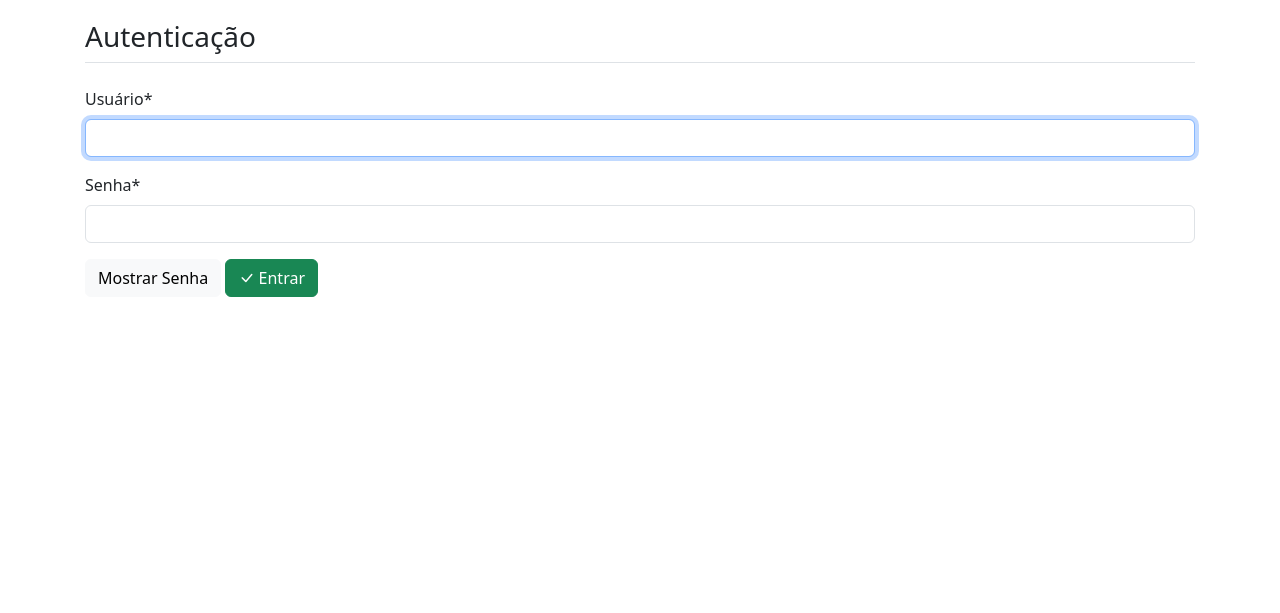
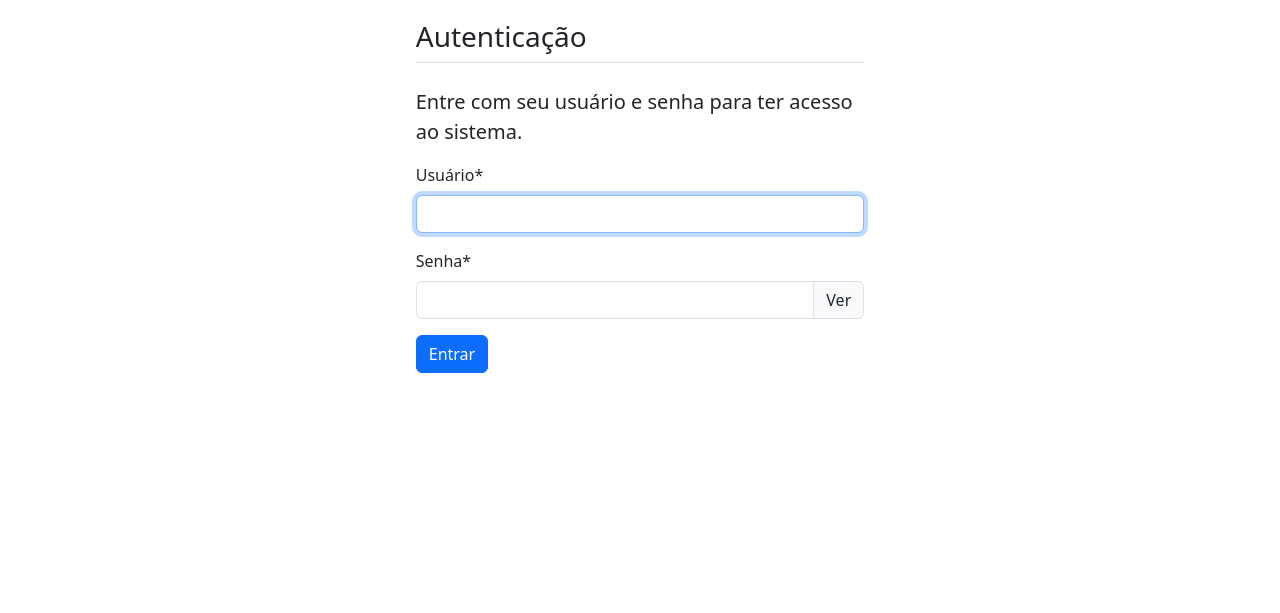
Before and after one commit to GustavoOrelio/BeautyTime, a Django app: template usuarios/templates/usuario/login.html in a window 1280 px wide. Shown: the part 56-669 px from the top of the page. Run offline with Django 4.2, Linux system fonts and the light colour scheme; the template is opened without the code that fills it, so the values that code supplies are empty; some libraries are stand-ins or nearby versions.

Commit message:
Adicionando mascaras

```diff
--- a/cadastros/models.py
+++ b/cadastros/models.py
@@ -90,7 +90,7 @@ class Servico(models.Model):
 
 class Agendamento(models.Model):
     cliente = models.ForeignKey(Cliente, on_delete=models.PROTECT)
-    dataAgendamento = models.DateField(verbose_name="Data de Agendamento")
+    data_agendamento = models.DateField(verbose_name="Data de Agendamento")
     servico = models.ForeignKey(Servico, on_delete=models.PROTECT)
     horario = models.TimeField(verbose_name="Horário")
 
--- a/cadastros/views.py
+++ b/cadastros/views.py
@@ -115,7 +115,7 @@ class ServicoCreateView(GroupRequiredMixin, CreateView):
 
 class AgendamentoCreateView(GroupRequiredMixin, CreateView):
     model = Agendamento
-    fields = ["cliente", "dataAgendamento", "servico", "horario"]
+    fields = ["cliente", "data_agendamento", "servico", "horario"]
     template_name = "cadastros/form.html"
     success_url = reverse_lazy("listar-agendamento")
     group_required = ["Administrador"]
@@ -179,7 +179,7 @@ class ServicoUpdateView(GroupRequiredMixin, UpdateView):
 
 class AgendamentoUpdateView(GroupRequiredMixin, UpdateView):
     model = Agendamento
-    fields = ["cliente", "dataAgendamento", "servico", "horario"]
+    fields = ["cliente", "data_agendamento", "servico", "horario"]
     template_name = "cadastros/form.html"
     success_url = reverse_lazy("listar-agendamento")
     group_required = ["Administrador"]
--- a/usuarios/templates/usuario/login.html
+++ b/usuarios/templates/usuario/login.html
@@ -2,59 +2,90 @@
 
 {% load static %}
 
-{% load crispy_forms_tags%}
+{% load crispy_forms_tags %}
 
 {% block conteudo %}
+
+<div class="row justify-content-center">
+    <div class="col-lg-5">
+
         <h3 class="mt-3 border-bottom mb-4 pb-2">
             Autenticação
         </h3>
+        <p class="lead">Entre com seu usuário e senha para ter acesso ao sistema.</p>
 
-<form action="" method="post" enctype="multipart/form-data">
+        {% if form.errors %}
+        <div class="alert alert-danger">
+            {{ form.errors }}
+        </div>
+        {% endif %}
+
+        <form action="" method="post">
             {% csrf_token %}
 
             <div id="div_id_username" class="mb-3">
                 <label for="id_username" class="form-label requiredField">
                     Usuário<span class="asteriskField">*</span>
                 </label>
-<input type="text" name="username" autofocus autocapitalize="none" autocomplete="username" maxlength="150" class="textinput form-control" required id="id_username">
+                <input type="text" name="username" autofocus
+                    autocapitalize="none" autocomplete="username" maxlength="150" class="textinput textInput form-control" required
+                    id="id_username">
             </div>
 
             <div id="div_id_password" class="mb-3">
-    <label for="id_password" class="form-label requiredField">Senha<span class="asteriskField">*</span></label>
-<input type="password" name="password" autocomplete="current-password" class="passwordinput form-control" required id="id_password">
+                <label for="id_password" class="form-label requiredField">
+                    Senha<span class="asteriskField">*</span>
+                </label>
+                <div class="input-group mb-3">
+                    <input type="password" name="password" autocomplete="current-password" class="textinput textInput form-control" required
+                        id="id_password">
+                    <span class="input-group-text" id="btn-mostrar">Ver</span>
+                </div>
             </div>
 
-    <span class="btn btn-light" id="btn-mostrar-senha">
-        Mostrar Senha
-    </span>
-
-    <button type="submit" class="btn btn-success">
-        <i class="bi bi-check-lg"></i>
+            <button type="submit" class="btn btn-primary">
                 Entrar
             </button>
 
         </form>
 
+    </div>
+</div>
+
 {% endblock %}
+
+<!--
+    ! ! ! Muito importante ! ! !
+    Importar as bibliotecas do autocomplete DEPOIS do jquery
+-->
 
 {% block scripts %}
 {{ form.media }}
 
 <script>
 $(document).ready(function () {
+    // Evento para mostrar a senha do campo
+    $("#btn-mostrar").click(function (e) {
+        var tipo = $("#id_password").attr("type");
 
-    $("#btn-mostrar-senha").click(function (e) {
-        var tipo = $("#password").attr("type");
+        if(tipo == "password"){
+            $("#id_password").attr("type", "text");
+            $("#btn-mostrar").addClass("bg-danger text-white");
+            $("#btn-mostrar").text("Esconder");
+        } else {
+            $("#id_password").attr("type", "password");
+            $("#btn-mostrar").removeClass("bg-danger text-white");
+            $("#btn-mostrar").text("Ver");
+        }
 
-        alert("Tipo do campo: " + tipo);
-
-        if(tipo == "password")
-            $("#password").attr("type", "text");
-        else
-            $("#password").attr("type", "password");
     });
 
+    // Evento para alterar o mouse em cima do botão
+   $("#btn-mostrar").mouseover(function () {
+        $("#btn-mostrar").css("cursor", "pointer");
    });
+});
+
 </script>
 
 {% endblock %}
--- a/usuarios/urls.py
+++ b/usuarios/urls.py
@@ -4,9 +4,8 @@ from django.contrib.auth import views
 urlpatterns = [
 
     path("login/", views.LoginView.as_view(
-        template_name="usuario/login.html",
+        template_name="usuarios/login.html",
         extra_context={"titulo": "Autenticação"}), name="login"),
 
     path("logout/", views.LogoutView.as_view(), name="logout"),
-
 ]
```
Also changed, not shown: cadastros/templates/cadastros/form.html (+31 -7 lines), cadastros/migrations/0002_rename_dataagendamento_agendamento_data_agendamento_and_more.py (added), db.sqlite3, static/css/beautytime.css (line endings or trailing spaces). Lines whose indentation alone changed are shown as unchanged.
